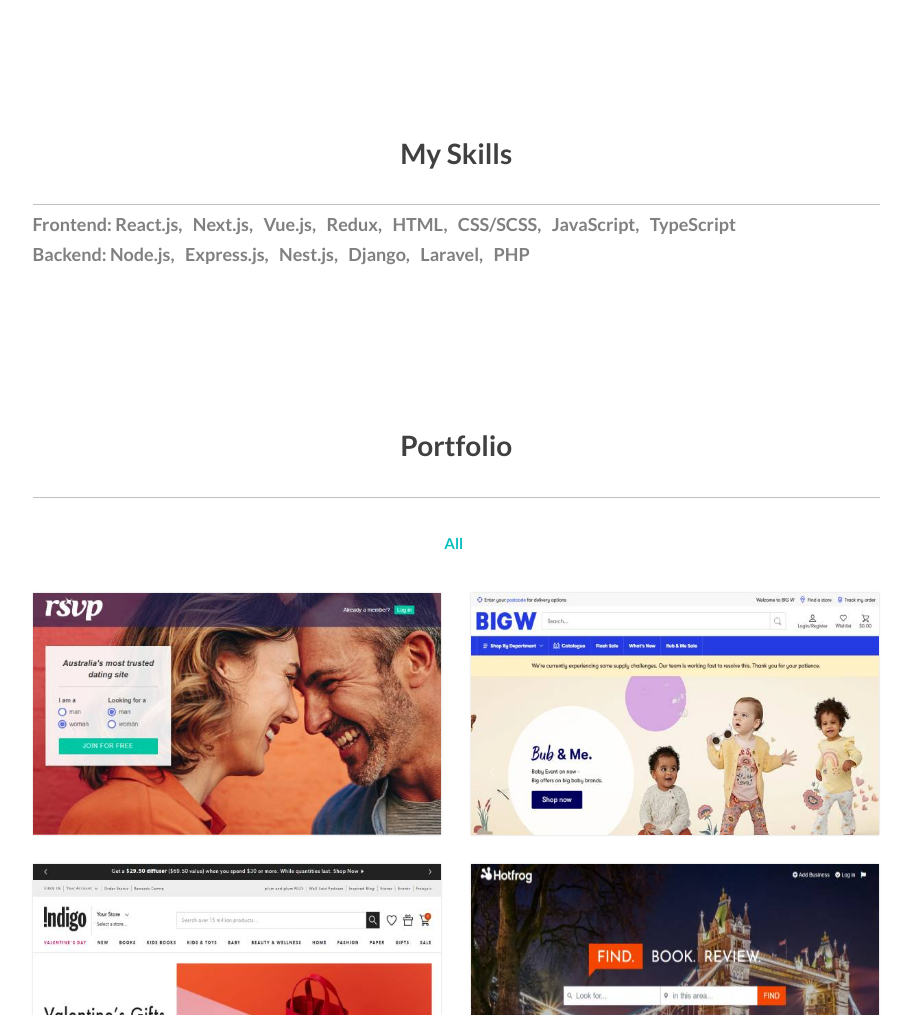
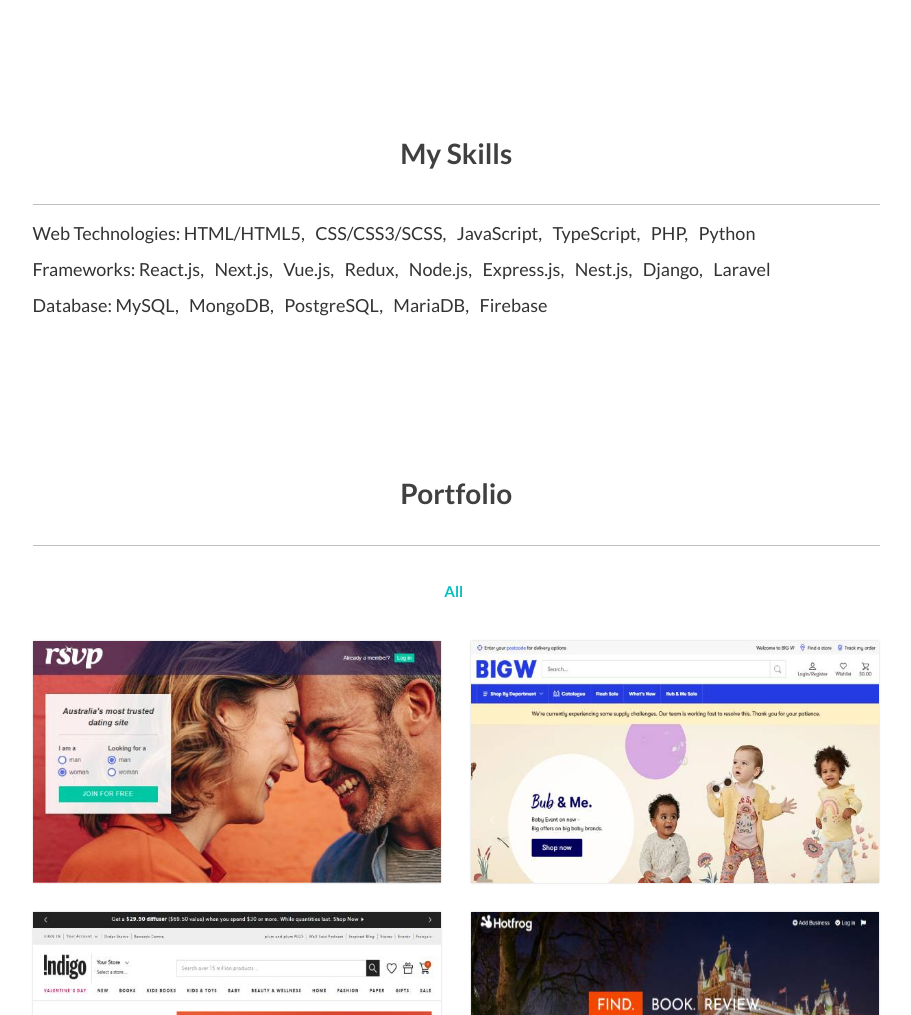
Before and after one commit to talent1223/portfolio, a plain HTML site: page index.html in a window 1280 px wide. Shown: the part 854-1869 px from the top of the page, without its empty margins (330-1241 px from the left). Drawn offline with nearby package versions, Linux system fonts and the light colour scheme.

Commit message:
my skills updated

```diff
--- a/index.html
+++ b/index.html
@@ -144,9 +144,9 @@
 
         <div class="rzm_progress_bar" id="skills">
             <h1 class="title">My Skills</h1>
-
-            <h4>Frontend: React.js, &nbsp; Next.js, &nbsp; Vue.js, &nbsp; Redux, &nbsp; HTML, &nbsp; CSS/SCSS, &nbsp; JavaScript, &nbsp; TypeScript</h4>
-            <h4>Backend: Node.js, &nbsp; Express.js, &nbsp; Nest.js, &nbsp; Django, &nbsp; Laravel, &nbsp; PHP</h4>
+            <p class="skill_info">Web Technologies: HTML/HTML5, &nbsp; CSS/CSS3/SCSS, &nbsp; JavaScript, &nbsp; TypeScript, &nbsp; PHP, &nbsp; Python</p>
+            <p class="skill_info">Frameworks: React.js, &nbsp; Next.js, &nbsp; Vue.js, &nbsp; Redux, &nbsp; Node.js, &nbsp; Express.js, &nbsp; Nest.js, &nbsp; Django, &nbsp; Laravel</p>
+            <p class="skill_info">Database: MySQL, &nbsp; MongoDB, &nbsp; PostgreSQL, &nbsp; MariaDB, &nbsp; Firebase</p>
 
         </div>
 
--- a/stylesheets/layout.css
+++ b/stylesheets/layout.css
@@ -262,6 +262,12 @@
     font-size: 18px;
 	font-family: 'Lato', sans-serif; font-weight:400;
 	margin: 19px 0 110px 0;
+}
+.skill_info{
+	line-height: 36px;
+    font-size: 18px;
+	font-family: 'Lato', sans-serif; font-weight:400;
+	margin: 0;
 }
 .about_info a{
 	color:#00bbcc;
```
